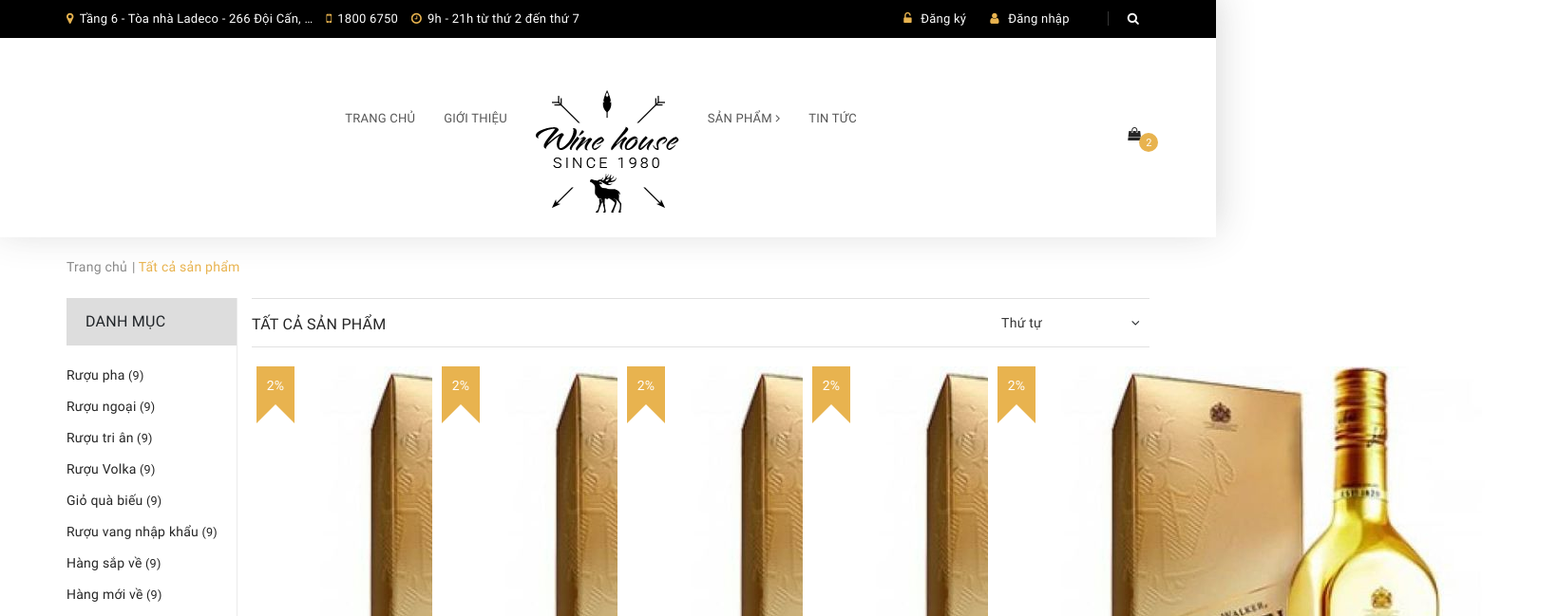
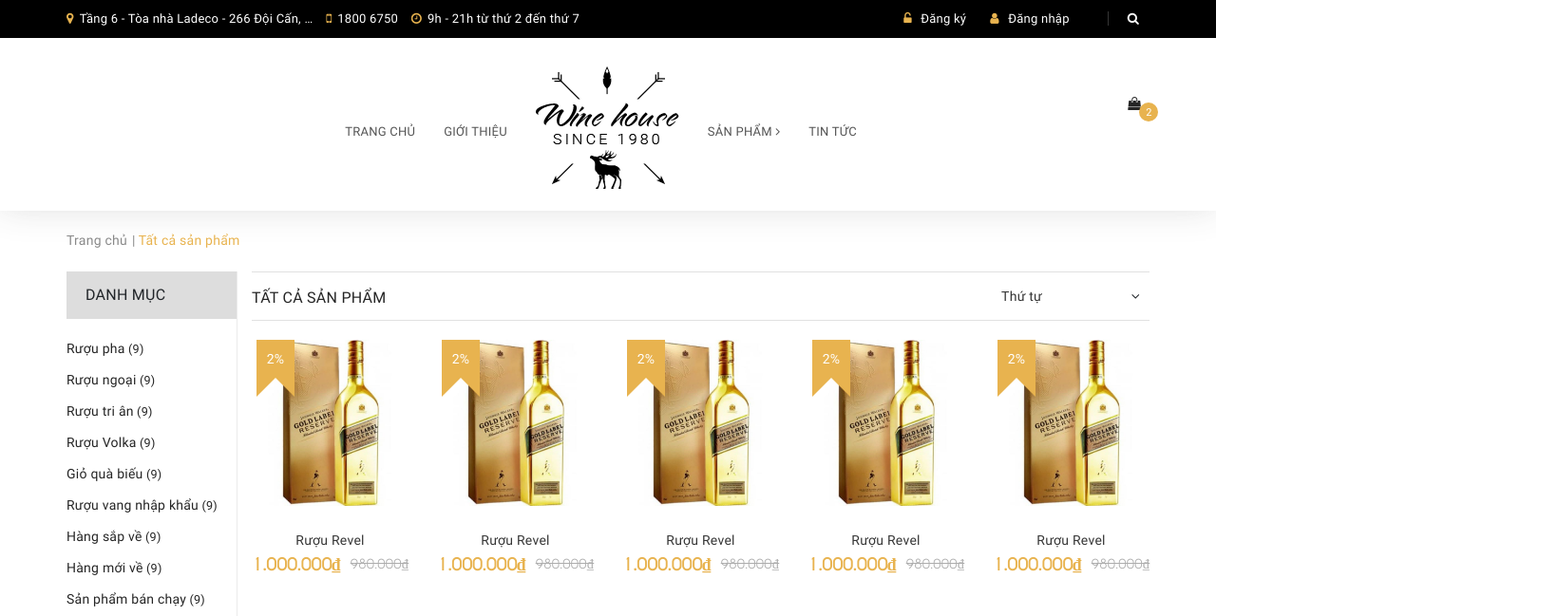
Before and after one commit to BuiThanhNam1998/WineHouse, a plain HTML site: page products.html in a window 1280 px wide. Shown: the top 649 px of the page at 95% size, 1640 px wide, since content can reach past the window. Drawn offline with Linux system fonts and the light colour scheme.

Commit message:
fix error

```diff
--- a/css/style.css
+++ b/css/style.css
@@ -306,11 +306,12 @@ header{
 }
 header nav{
 	background-color: #fff;
-	margin-top: 25px;
+	padding-bottom: 15px;
 }
 header .nav{
 	justify-content: center;
 	padding-right: 15px;
+	align-items: center;
 }
 header .nav-item{
 	padding-top: 30px;
@@ -329,7 +330,6 @@ header .nav-item:hover i{
 	transform: rotate(90deg);
 }
 header .nav-item a{
-	line-height: 60px;
 	color: #555;
 	padding: 10px 15px;
 	font-size: 13px;
@@ -352,6 +352,7 @@ header .nav a:hover{
 	transition: all 0.3s linear;
 	visibility: hidden;
 	z-index: -1;
+	top: 80px;
 }
 .nav-item-lv2{
 	padding: 5px 10px;
@@ -562,10 +563,10 @@ header .nav a:hover{
 	position: relative;
 	transition: all 0.3s linear;
 }
-.product-thumbnail-wrap{
+.product-thumbnail{
 	position: relative;
 }
-.product-thumbnail-wrap img{
+.product-thumbnail img{
 	max-width: 100%;
 }
 .sale-flash{
```
